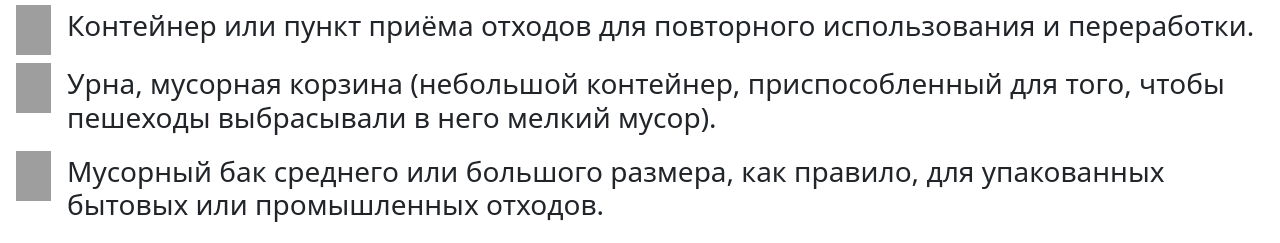
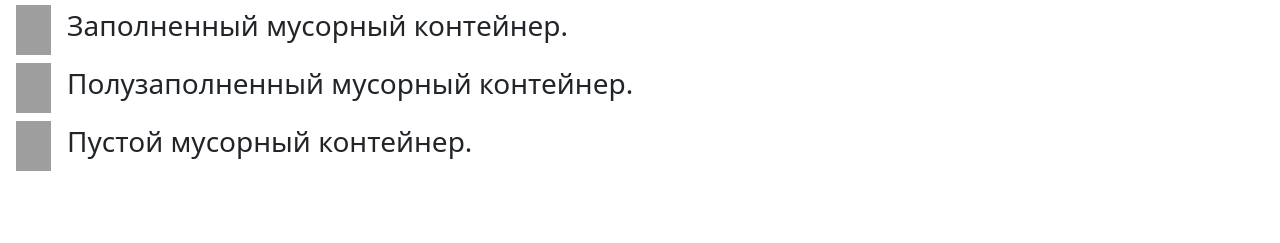
Before and after one commit to harrrdie/garbage-containers-on-the-map, a plain HTML site: page index.html in a window 1280 px wide. Shown: the part 768-1011 px from the top of the page. After the commit the page ends 955 px from the top, so only its background shows below. Drawn offline with nearby package versions, Linux system fonts and the light colour scheme; grey boxes are pictures that could not be loaded.

Commit message:
Update index.html

```diff
--- a/index.html
+++ b/index.html
@@ -21,15 +21,15 @@
             <h2>Легенда карты:</h2>
             <div class="legend-item">
                 <img class="legend-icon red" src="https://raw.githubusercontent.com/pointhi/leaflet-color-markers/master/img/marker-icon-2x-red.png">
-                <h3>Контейнер или пункт приёма отходов для повторного использования и переработки.</h3>
+                <h3>Заполненный мусорный контейнер.</h3>
             </div>
             <div class="legend-item">
                 <img class="legend-icon yellow" src="https://raw.githubusercontent.com/pointhi/leaflet-color-markers/master/img/marker-icon-2x-yellow.png">
-                <h3>Урна, мусорная корзина (небольшой контейнер, приспособленный для того, чтобы пешеходы выбрасывали в него мелкий мусор).</h3>
+                <h3>Полузаполненный мусорный контейнер.</h3>
             </div>
             <div class="legend-item">
                 <img class="legend-icon green" src="https://raw.githubusercontent.com/pointhi/leaflet-color-markers/master/img/marker-icon-2x-green.png">
-                <h3>Мусорный бак среднего или большого размера, как правило, для упакованных бытовых или промышленных отходов.</h3>
+                <h3>Пустой мусорный контейнер.</h3>
             </div>
         </div>
     </div>
```
